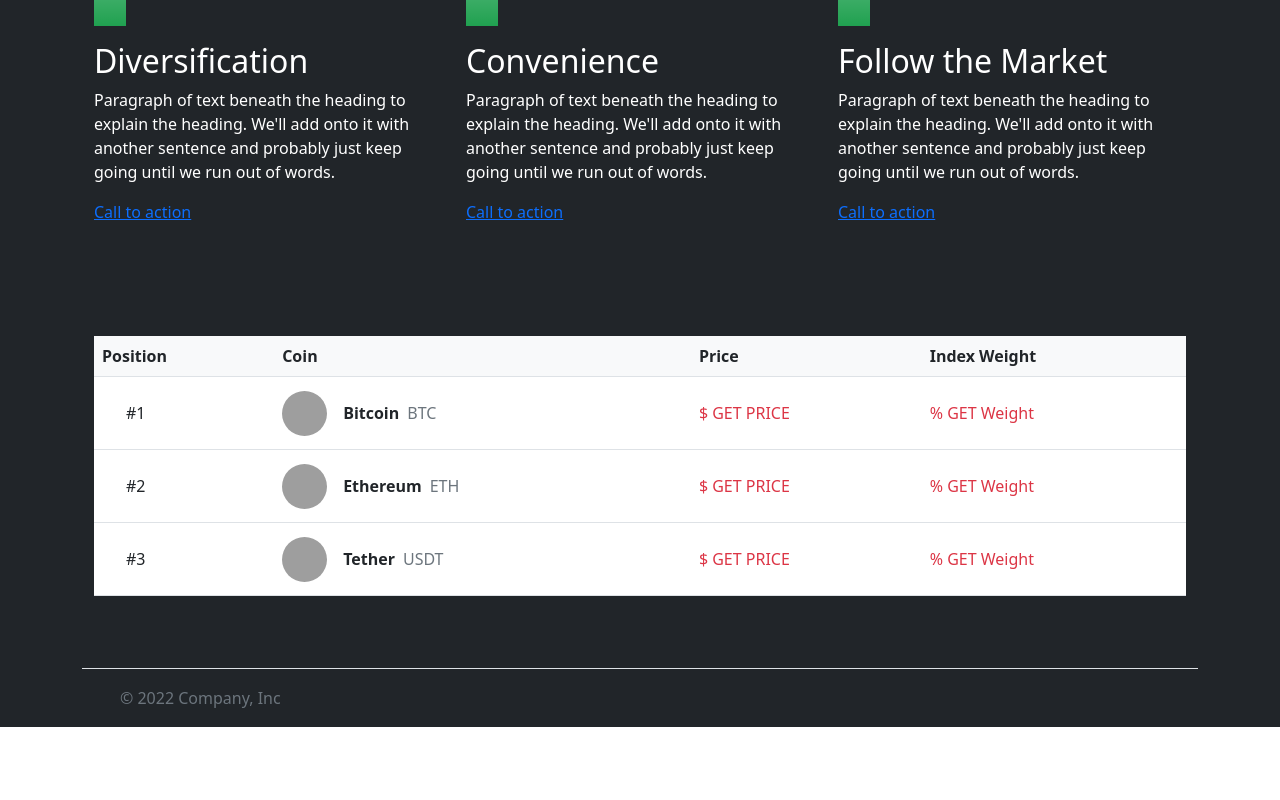
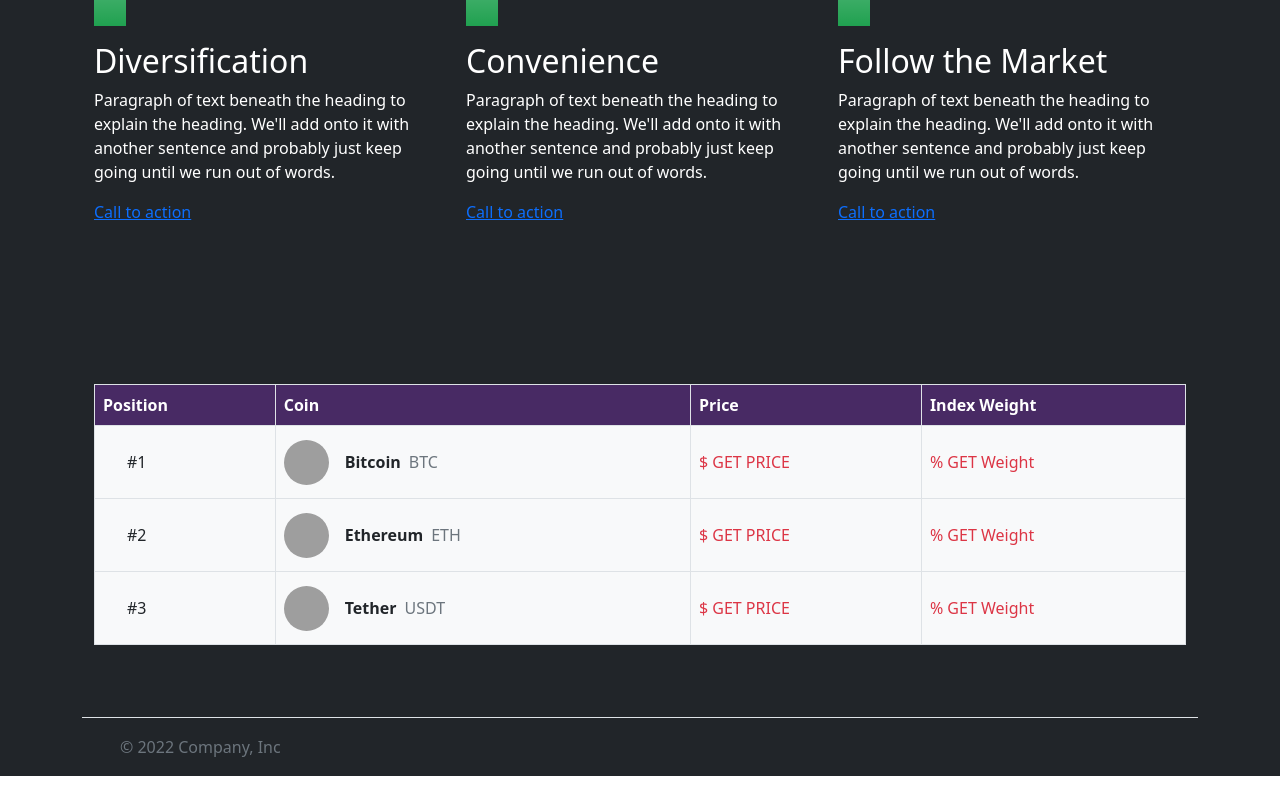
Before and after one commit to leopashov/ETH_LISBON, an Angular app in the folder frontend/my-app/: page / in a window 1280 px wide. Shown: the part 631-1431 px from the top of the page. Before the commit the page ends 1382 px from the top, so only its background shows below. Built offline with nearby package versions, Linux system fonts and the light colour scheme; grey boxes are pictures that could not be loaded.

Commit message:
home: updated table design

```diff
--- a/frontend/my-app/src/app/home/home.component.html
+++ b/frontend/my-app/src/app/home/home.component.html
@@ -90,9 +90,10 @@
 
 <!-- Table with tokens in the index -->
 
-<div class="container px-4 py-5" id="featured-3">
-  <table class="table align-middle mb-0 bg-white">
-  <thead class="bg-light">
+
+<div class="container mt-5 px-4 py-5" id="featured-3">
+  <table class="table table-bordered align-middle mb-0 bg-transparent">
+  <thead class="text-white" style="background-color: rgba(112, 48, 160, 0.5);">
     <tr>
       <th>Position</th>
       <th>Coin</th>
@@ -101,7 +102,7 @@
     </tr>
   </thead>
   <tbody>
-    <tr>
+    <tr class="bg-light">
       <td>
         <p class="fw-normal mt-3 px-4">#1</p>
       </td>
@@ -127,7 +128,7 @@
         <p class="fw-normal mt-3 text-danger">% GET Weight</p>
       </td>
     </tr>
-    <tr>
+    <tr class="bg-light">
       <td>
         <p class="fw-normal mt-3 px-4">#2</p>
       </td>
@@ -152,7 +153,7 @@
         <p class="fw-normal mt-3 text-danger">% GET Weight</p>
       </td>
     </tr>
-    <tr>
+    <tr class="bg-light">
       <td>
         <p class="fw-normal mt-3 px-4">#3</p>
       </td>
```
